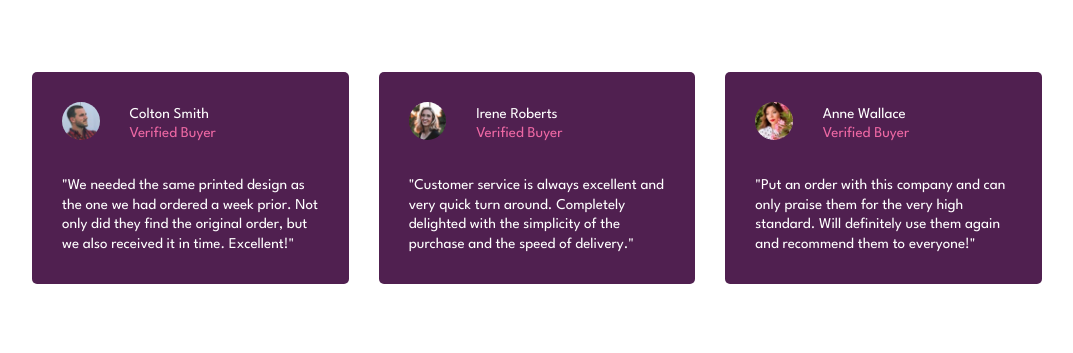
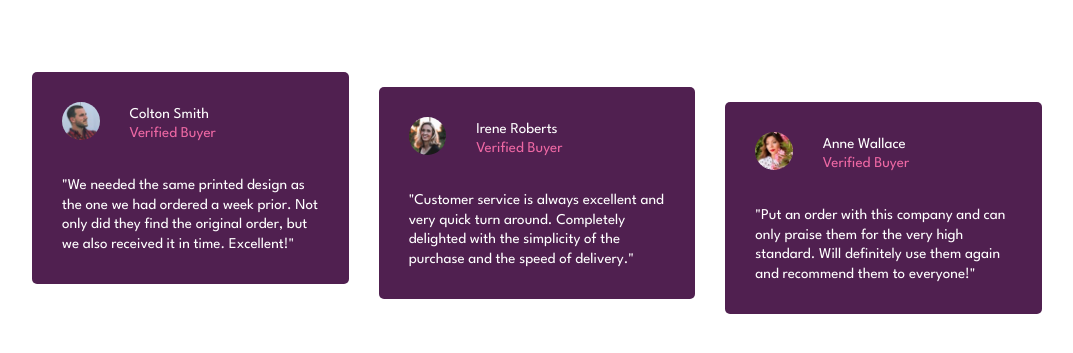
Before and after one commit to Joshdefleur/social-proof-section-master, a plain HTML site: page index.html in a window 1280 px wide. Shown: the part 363-716 px from the top of the page, without its empty margins (103-1176 px from the left). Drawn offline with Linux system fonts and the light colour scheme.

Commit message:
customer relative pos

```diff
--- a/styles.css
+++ b/styles.css
@@ -207,4 +207,14 @@ img {
     .stars {
         margin-right: 1em;
     }
+
+    .roberts{
+        position: relative;
+        top: 1em;
+    }
+
+    .wallace{
+        position: relative;
+        top: 2em;
+    }
 }
```
